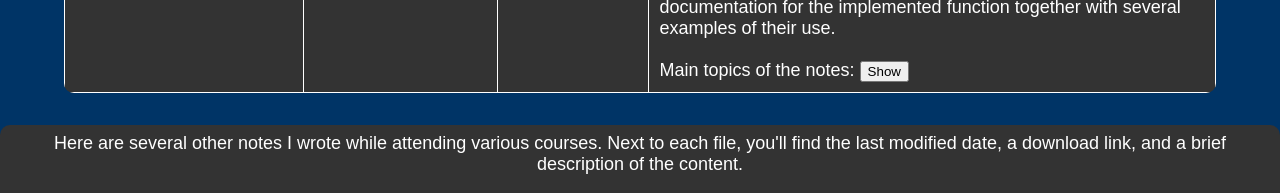
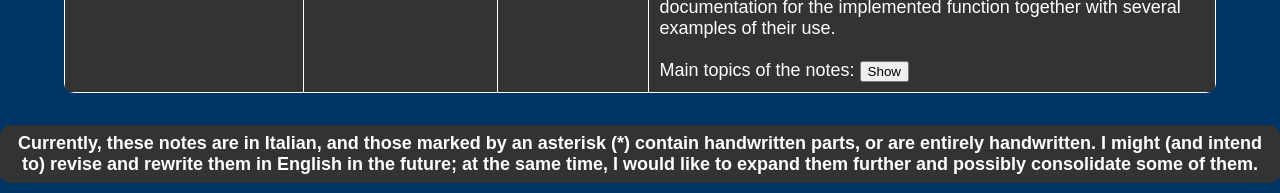
Before and after one commit to MattiaPuddu25/mattiapuddu25.github.io, a plain HTML site: page LectureNotes.html in a window 1280 px wide. Shown: the part 594-787 px from the top of the page. Drawn offline with Linux system fonts and the light colour scheme.

Commit message:
Correction to the text in "Lecture Notes"

```diff
--- a/LectureNotes.html
+++ b/LectureNotes.html
@@ -92,10 +92,6 @@
 
 
   <div class="large-block" style="margin-top: 2rem;">
-    Here are several other notes I wrote while attending various courses. Next to each file, you'll find the last modified
-    date, a download link,
-    and a brief description of the content.
-    <br><br>
     <strong>
       Currently, these notes are in Italian, and those marked by an asterisk (*) contain handwritten parts, or are
       entirely handwritten.
```
